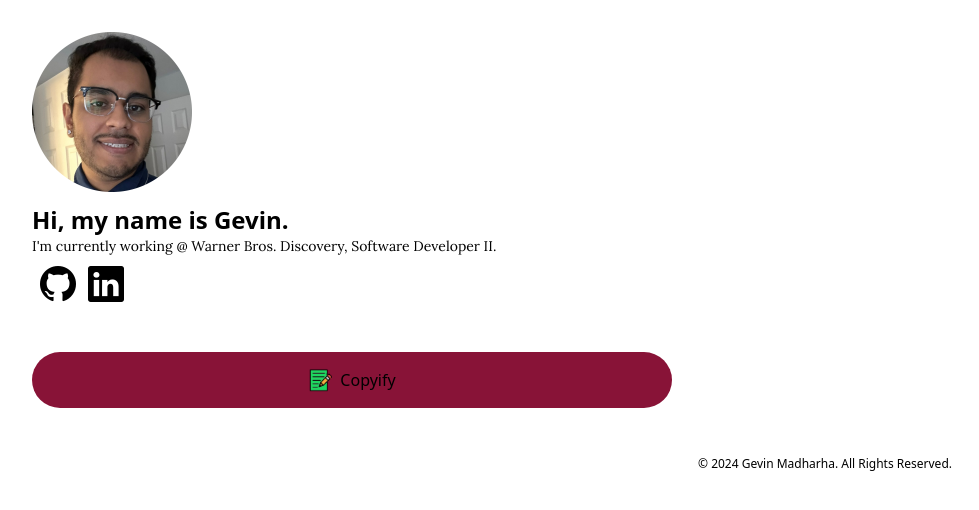
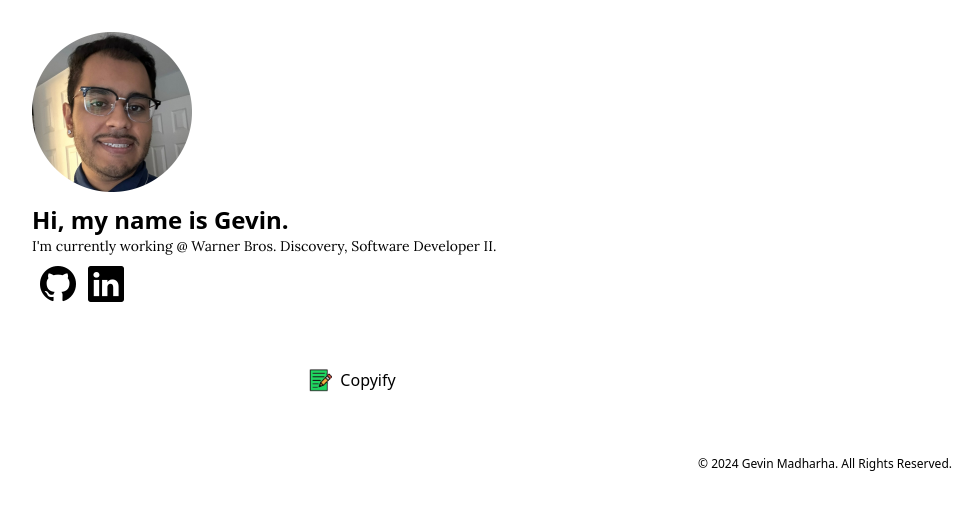
Before and after one commit to gmadharh/portfolio, a Vue app: page / in a window 1280 px wide. Shown: the top 510 px of the page, without its empty margins (288-1267 px from the left). Built offline with nearby package versions, Linux system fonts and the light colour scheme.

Commit message:
Removed color for project pill

```diff
--- a/src/components/ProjectCard.vue
+++ b/src/components/ProjectCard.vue
@@ -1,7 +1,7 @@
 <template>
   <a
     :href="link"
-    class="flex items-center justify-center flex-auto w-10/12 m-2 transition duration-300 ease-in-out delay-150 rounded-full 2xl:w-1/4 md:w-1/2 bg-rose-900 hover:-translate-y-1 hover:scale-110 hover:bg-rose-500 border-12 h-14"
+    class="flex items-center justify-center flex-auto w-10/12 m-2 transition duration-300 ease-in-out delay-150 rounded-full 2xl:w-1/4 md:w-1/2 hover:-translate-y-1 hover:scale-110 border-12 h-14"
     target="_blank"
   >
     <img :src="icon" alt="Project Icon" class="w-6 h-6 mr-2" />
```
